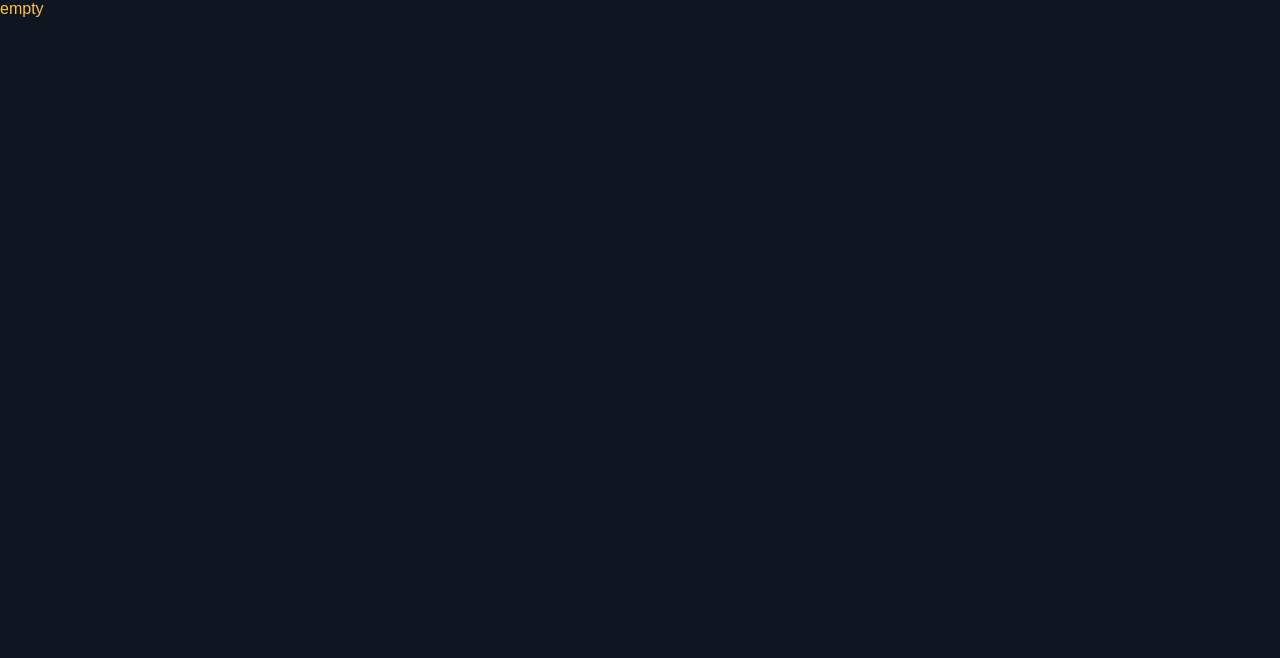
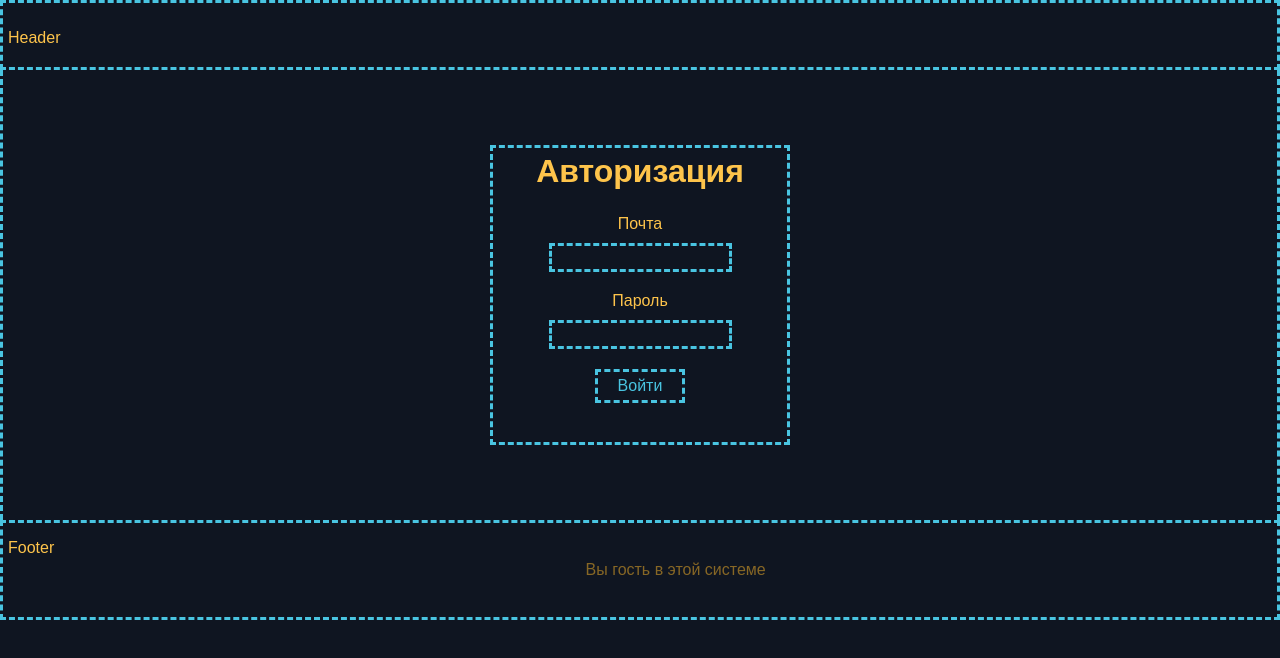
Before and after one commit to aidanatee/homework-4-context-auth, a React (Create React App) app: page / in a window 1280 px wide. Shown: the top 658 px of the page. Built offline with nearby package versions, Linux system fonts and the light colour scheme.

Commit message:
layout loads full page

```diff
--- a/src/components/Footer/Footer.js
+++ b/src/components/Footer/Footer.js
@@ -4,7 +4,17 @@ import './Footer.css';
 
 class Footer extends PureComponent {
   render() {
-    return 'empty';
+    return (
+      <AuthConsumer>
+      {({ isAuthorized, email }) =>
+            isAuthorized && email ? (
+              <p className="footer-message t-footer">Вы вошли как {email}</p>
+          ) : (
+              <p className="footer-message t-footer">Вы гость в этой системе</p>
+          )
+          }
+    </AuthConsumer>
+    )
   }
 }
 
--- a/src/components/Header/Header.js
+++ b/src/components/Header/Header.js
@@ -20,6 +20,7 @@ class Header extends PureComponent {
           )
           }
     </AuthConsumer>
+
     );
   }
 }
--- a/src/components/Layout/Layout.js
+++ b/src/components/Layout/Layout.js
@@ -3,7 +3,24 @@ import './Layout.css';
 
 class Layout extends PureComponent {
   render() {
-    return 'empty';
+   const { header: Header, footer: Footer, children } = this.props;
+
+   return (
+     <div>
+     <header class="header">
+     <p class="header__title section-title">Header</p>
+     <Header />
+     </header>
+     <main class="main main--with-header main--with-footer">
+     {children}</main>
+     <footer class="footer"><p class="header__title section-title">Footer</p>
+     <Footer/>
+     </footer>
+
+     </div>
+
+
+   );
   }
 }
 
```
